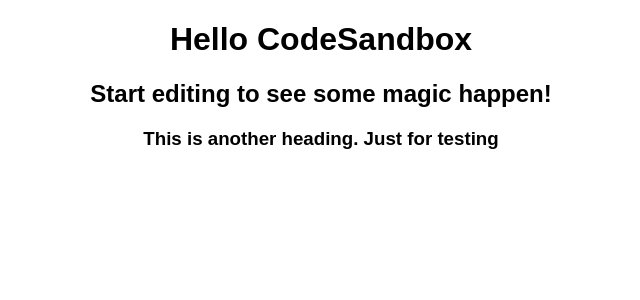
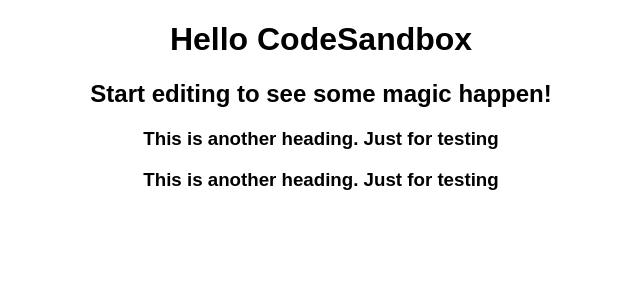
Before and after one commit to AkashIngole/react-codesandbox-helloworld, a React (Create React App) app: page / in a window 1280 px wide. Shown: the top 300 px of the page, without its empty margins (319-959 px from the left). Built offline with nearby package versions, Linux system fonts and the light colour scheme.

Commit message:
Made an update in app.js file

```diff
--- a/src/App.js
+++ b/src/App.js
@@ -6,6 +6,7 @@
       <h1>Hello CodeSandbox</h1>
       <h2>Start editing to see some magic happen!</h2>
       <h3>This is another heading. Just for testing</h3>
+      <h3>This is another heading. Just for testing</h3>
     </div>
   );
 }
```
